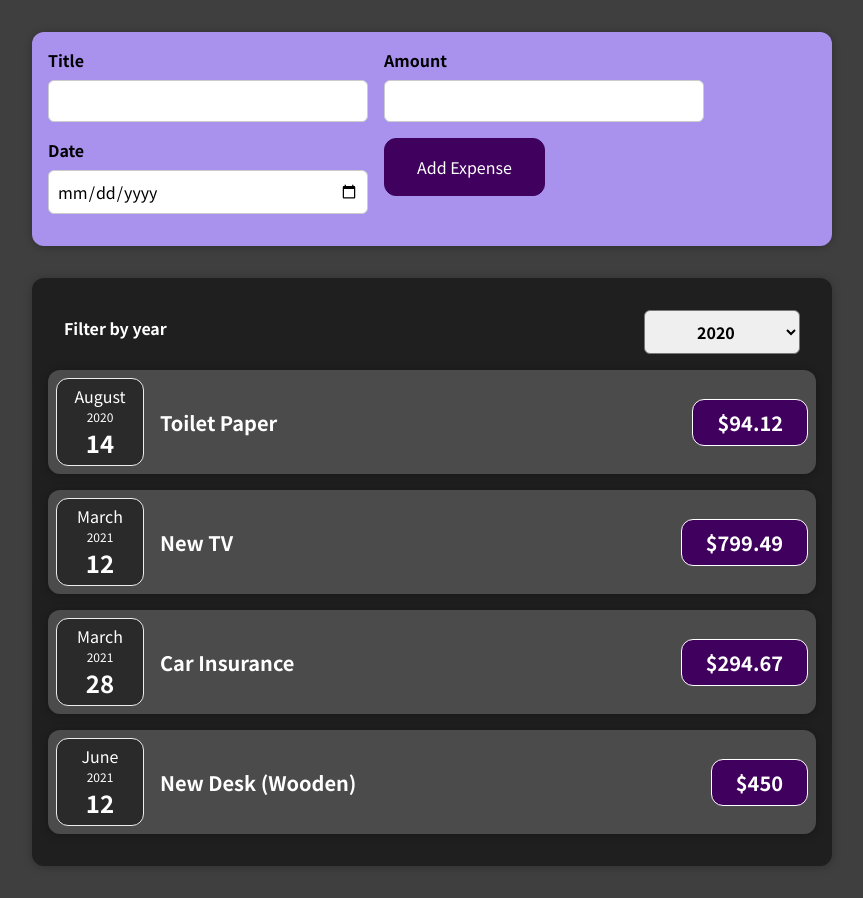
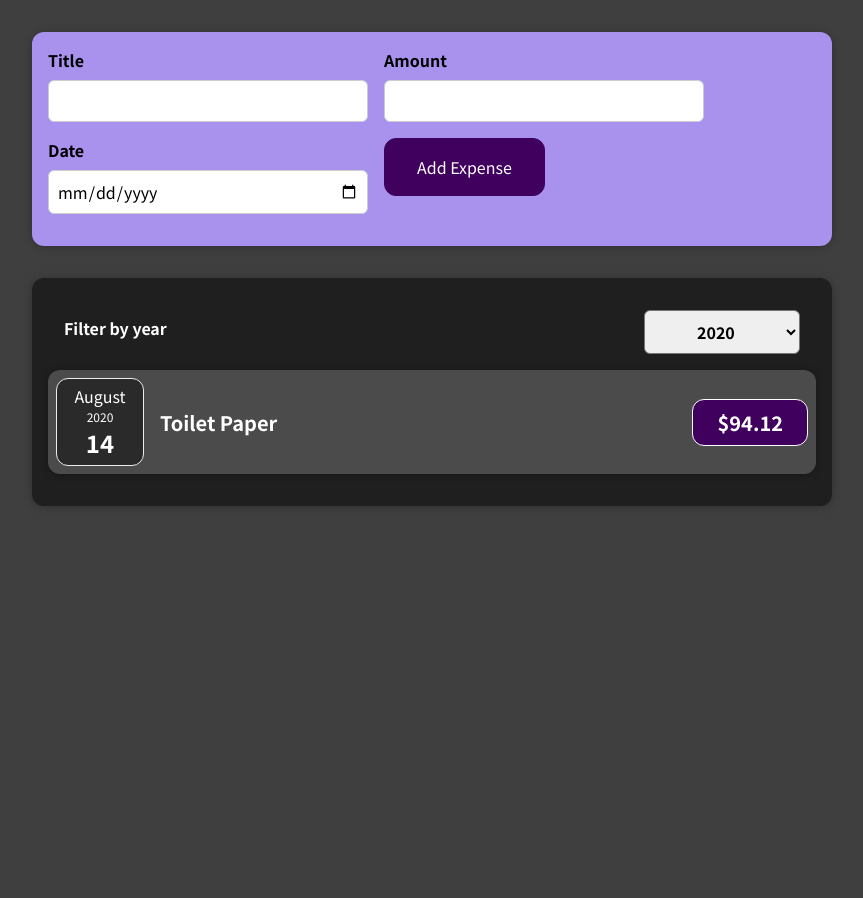
Before and after one commit to hens-virtuella-varld/react-complete-guide-code-along, a React (Create React App) app: page / in a window 1280 px wide. Shown: the whole page, without its empty margins (208-1071 px from the left). After the commit the page ends 800 px from the top, so only its background shows below. Built offline with nearby package versions, Linux system fonts and the light colour scheme.

Commit message:
Added feat: show only filtered expenses

```diff
--- a/src/components/Expenses/Expenses.js
+++ b/src/components/Expenses/Expenses.js
@@ -7,9 +7,13 @@
 
 const Expenses = (props) => {
 	const [filteredYear, setFilteredYear] = useState("2020");
+
 	const FilterChangedHandler = (selectedYear) => {
 		setFilteredYear(selectedYear);
 	};
+	const filteredExpenses = props.items.filter(
+		(expense) => expense.date.getFullYear().toString() === filteredYear
+	);
 
 	return (
 		<div>
@@ -18,7 +22,7 @@
 					selected={filteredYear}
 					onChangeFilter={FilterChangedHandler}
 				/>
-				{props.items.map((expense) => (
+				{filteredExpenses.map((expense) => (
 					<ExpenseItem
 						key={expense.id}
 						title={expense.title}
```
